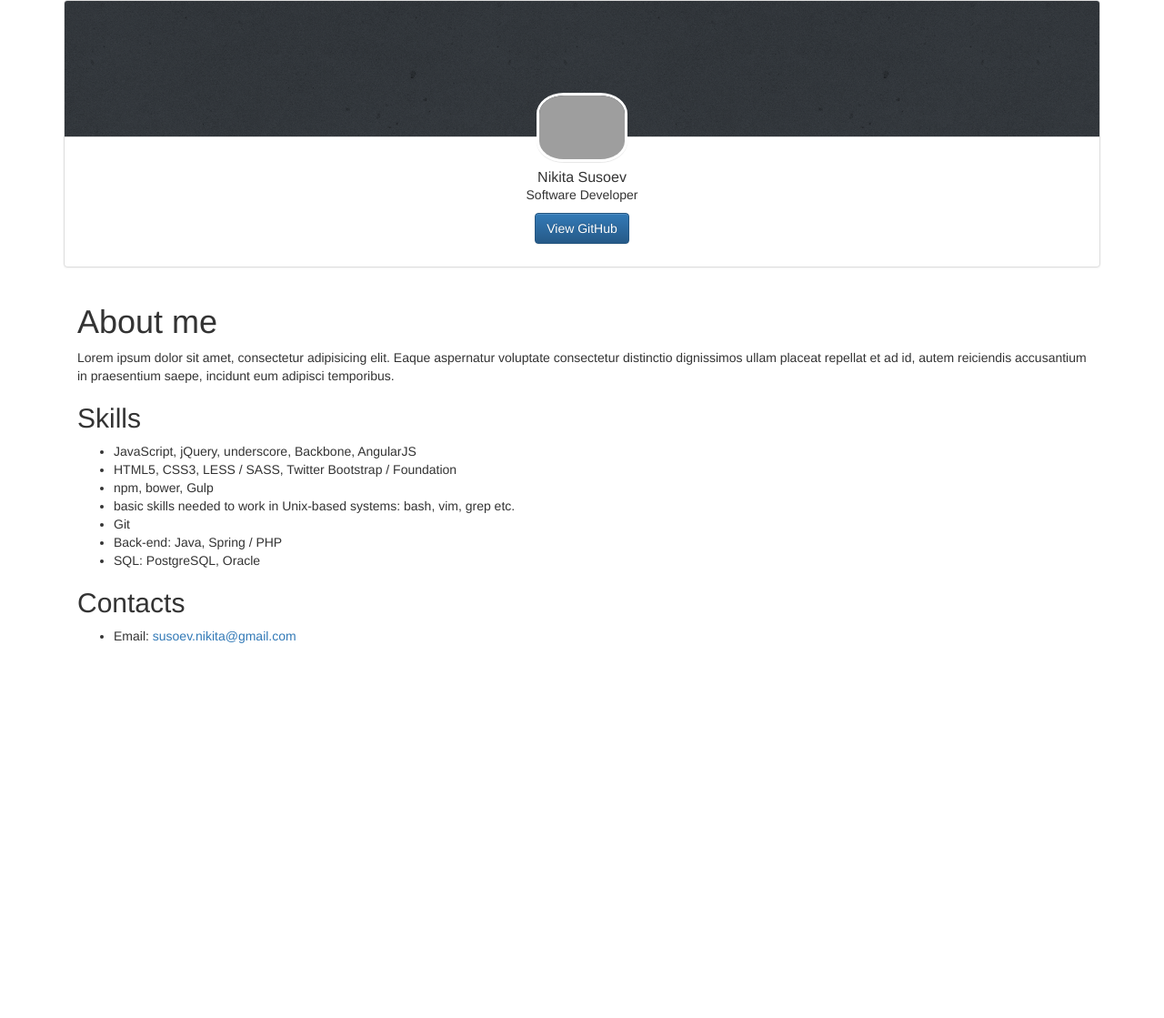
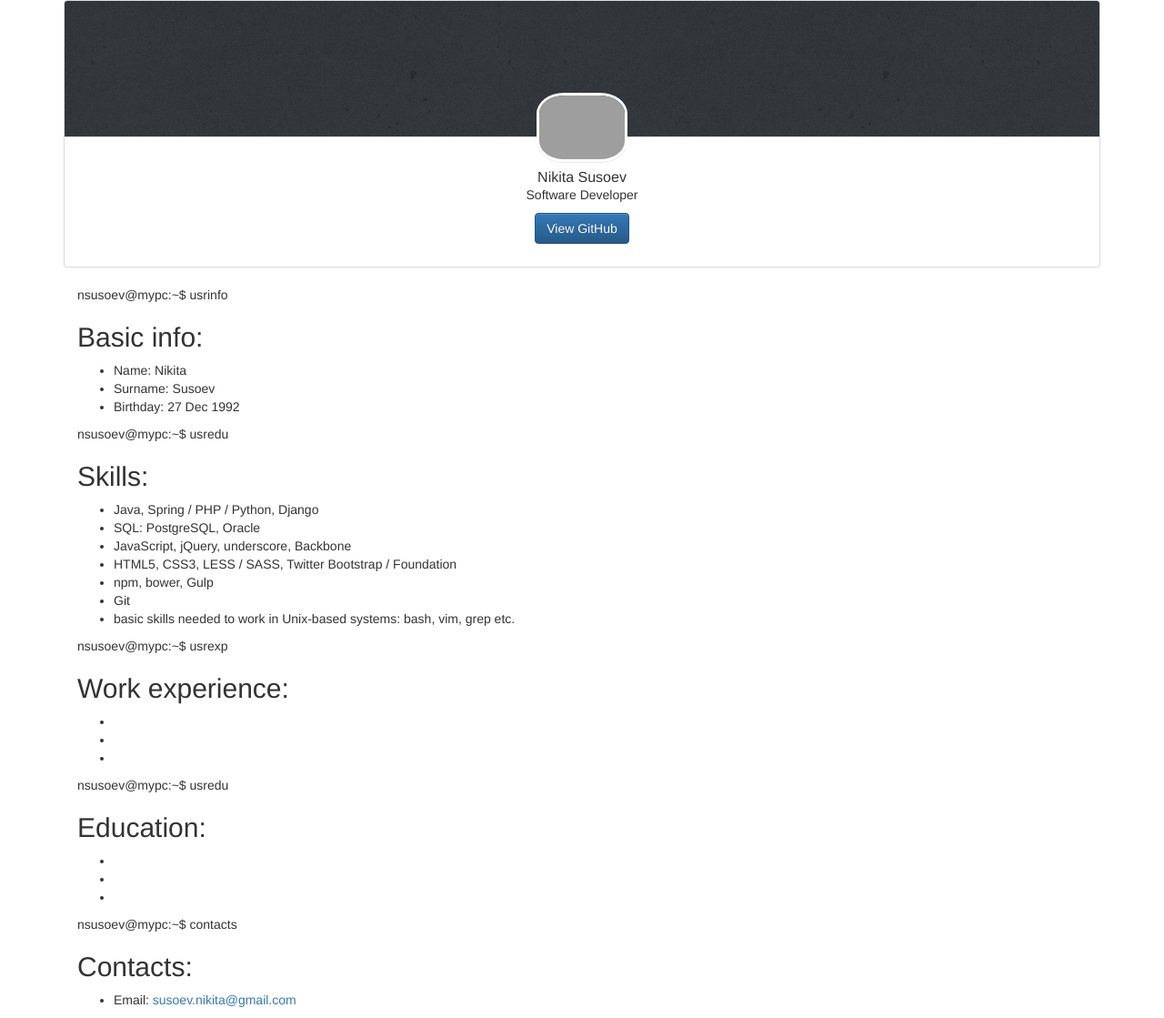
Before and after one commit to NSusoev/nsusoev.github.io, a website: page index.html in a window 1280 px wide. Shown: the whole page at 91% size. Before the commit the page ends 800 px from the top, so only its background shows below. Drawn offline with Linux system fonts and the light colour scheme; grey boxes are pictures that could not be loaded.

Commit message:
New page's structure was created

```diff
--- a/index.html
+++ b/index.html
@@ -1,5 +1,6 @@
 <!DOCTYPE html>
 <html lang="en">
+
 <head>
     <meta charset="UTF-8">
     <meta name="viewport" content="width=device-width, initial-scale=1">
@@ -8,40 +9,73 @@
     <link rel="stylesheet" type="text/css" href="bower_components/bootstrap/dist/css/bootstrap-theme.min.css">
     <link rel="stylesheet" type="text/css" href="css/index.css">
 </head>
+
 <body>
 
     <div class="container">
         <div class="panel panel-default panel-profile">
-      <div class="panel-heading" id="top_background"></div>
+            <div class="panel-heading"></div>
             <div class="panel-body text-center">
                 <img class="panel-profile-img" src="images/profile.JPG">
                 <h5 class="panel-title">Nikita Susoev</h5>
-        <p>Software Developer<p>
-        <a href="//github.com/nsusoev" target="_blank" class="btn btn-primary">
-          View GitHub
-        </a>
+                <p>Software Developer
+                    <p>
+                        <a href="//github.com/nsusoev" target="_blank" class="btn btn-primary">View GitHub</a>
             </div>
         </div>
 
-    <div class="col-lg-12 cv-container">
-      <h1>About me</h1>
-      <p>Lorem ipsum dolor sit amet, consectetur adipisicing elit. Eaque aspernatur voluptate consectetur distinctio dignissimos ullam placeat repellat et ad id, autem reiciendis accusantium in praesentium saepe, incidunt eum adipisci temporibus.</p>
+        <div class="col-lg-6 shell-container">
+            <div class="shell-line">nsusoev@mypc:~$ usrinfo</div>
+            <div class="user-basic-info">
+                <h2>Basic info:</h2>
+                <ul class="user-basic-info-list">
+                    <li>Name: Nikita</li>
+                    <li>Surname: Susoev</li>
+                    <li>Birthday: 27 Dec 1992</li>
+                </ul>
+            </div>
 
-      <h2>Skills</h2>
-      <ul>
-        <li>JavaScript, jQuery, underscore, Backbone, AngularJS</li>
+            <div class="shell-line">nsusoev@mypc:~$ usredu</div>
+            <div class="user-skills">
+                <h2>Skills:</h2>
+                <ul class="user-skills-list">
+                    <li>Java, Spring / PHP / Python, Django</li>
+                    <li>SQL: PostgreSQL, Oracle</li>
+                    <li>JavaScript, jQuery, underscore, Backbone</li>
                     <li>HTML5, CSS3, LESS / SASS, Twitter Bootstrap / Foundation</li>
                     <li>npm, bower, Gulp</li>
+                    <li>Git</li>
                     <li>basic skills needed to work in Unix-based systems: bash, vim, grep etc.</li>
-        <li>Git</li>
-        <li>Back-end: Java, Spring / PHP</li>
-        <li>SQL: PostgreSQL, Oracle</li>
                 </ul>
+            </div>
 
-      <h2>Contacts</h2>
-      <ul>
+            <div class="shell-line">nsusoev@mypc:~$ usrexp</div>
+            <div class="user-exp">
+                <h2>Work experience:</h2>
+                <ul class="user-work-exp-list">
+                    <li></li>
+                    <li></li>
+                    <li></li>
+                </ul>
+            </div>
+
+            <div class="shell-line">nsusoev@mypc:~$ usredu</div>
+            <div class="user-edu">
+                <h2>Education:</h2>
+                <ul class="user-edu-list">
+                    <li></li>
+                    <li></li>
+                    <li></li>
+                </ul>
+            </div>
+
+            <div class="shell-line">nsusoev@mypc:~$ contacts</div>
+            <div class="user-contacts">
+                <h2>Contacts:</h2>
+                <ul class="user-contacts-list">
                     <li>Email: <a href="mailto: susoev.nikita@gmail.com">susoev.nikita@gmail.com</a></li>
                 </ul>
+            </div>
         </div>
     </div>
 
@@ -51,4 +85,5 @@
     <script src="js/tools.js"></script>
     <script src="js/main.js"></script>
 </body>
+
 </html>
```
Lines whose indentation alone changed are shown as unchanged.
